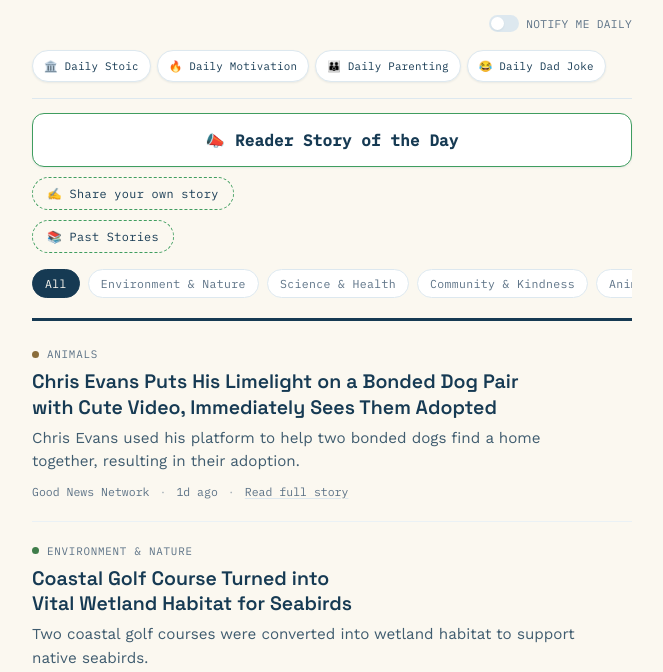
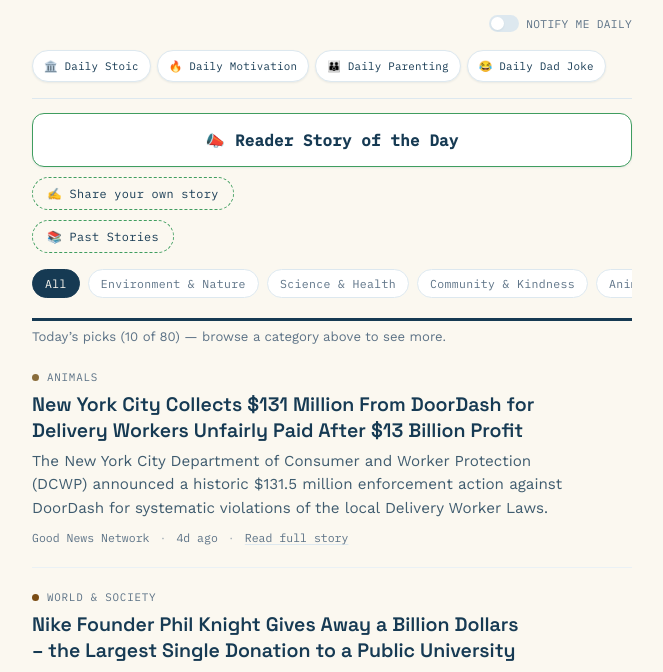
Before and after one commit to joshlorenzen88/be-better-bulletin, a plain HTML site: page index.html in a window 1280 px wide. Shown: the part 120-792 px from the top of the page, without its empty margins (308-971 px from the left). Drawn offline with nearby package versions, Linux system fonts and the light colour scheme.

Commit message:
Show a rotating 10-story front page, with full categories still browsable

```diff
--- a/index.html
+++ b/index.html
@@ -458,6 +458,11 @@
   .story-footer a { text-decoration: underline; text-decoration-color: var(--line); text-underline-offset: 2px; }
 
   /* ---------- States ---------- */
+  .feed-note {
+    margin: 0 0 4px;
+    font-size: 0.82rem;
+    color: var(--muted);
+  }
   .state-msg {
     padding: 56px 12px;
     text-align: center;
@@ -950,6 +955,24 @@
     return Math.floor(diff / 86400000);
   }
 
+  // Picks today's rotating front-page set: a block of FEED_PAGE_SIZE stories
+  // that advances by one block every day and wraps back to the start once
+  // it's cycled through everything. Same list for everyone on a given day,
+  // and it changes day to day even if no new stories were fetched — so a
+  // stale fetch pipeline doesn't mean a stale-looking homepage.
+  var FEED_PAGE_SIZE = 10;
+  function getDailyFeed(stories) {
+    if (stories.length <= FEED_PAGE_SIZE) return stories;
+    var totalPages = Math.ceil(stories.length / FEED_PAGE_SIZE);
+    var page = dayOfYear(new Date()) % totalPages;
+    var start = page * FEED_PAGE_SIZE;
+    var slice = stories.slice(start, start + FEED_PAGE_SIZE);
+    if (slice.length < FEED_PAGE_SIZE) {
+      slice = slice.concat(stories.slice(0, FEED_PAGE_SIZE - slice.length));
+    }
+    return slice;
+  }
+
   var practiceState = { open: false, kind: null };
 
   // ---------- Reader Story spotlight: fetched from community-spotlight.json ----------
@@ -1248,7 +1271,15 @@
       els.feed.innerHTML = '<div class="state-msg"><p class="big">No stories here yet</p><p>Check back soon, or pick a different category.</p></div>';
       return;
     }
-    els.feed.innerHTML = list.map(storyCard).join("");
+    var note = "";
+    if (state.activeCategory === "all") {
+      var fullCount = list.length;
+      list = getDailyFeed(list);
+      if (fullCount > list.length) {
+        note = '<p class="feed-note">Today’s picks (' + list.length + ' of ' + fullCount + ') — browse a category above to see more.</p>';
+      }
+    }
+    els.feed.innerHTML = note + list.map(storyCard).join("");
   }
 
   // ---------- Notifications (local, per-browser — see note) ----------
```
